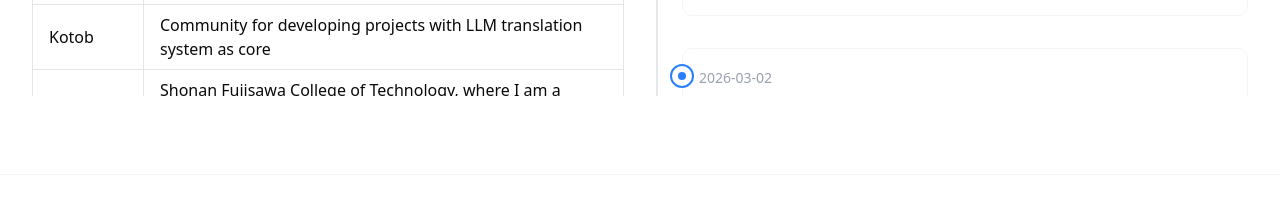
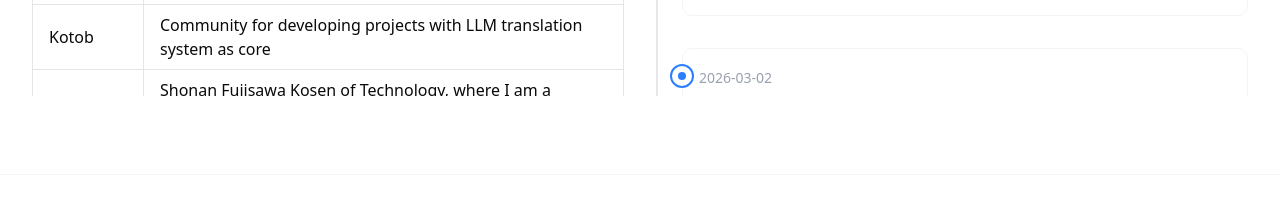
Before and after one commit to tanahiro2010/portfolio, a React (Vite) app: page /about in a window 1280 px wide. Shown: the part 557-758 px from the top of the page. Built offline with nearby package versions, Linux system fonts and the light colour scheme.

Commit message:
fix: SF-Kosenの表記を修正

```diff
--- a/src/app/about.tsx
+++ b/src/app/about.tsx
@@ -112,7 +112,7 @@ const About = () => {
                             ["UniProject", "Circle for Digital creation"],
                             ["UniSchool", "DX promotion team directly under Sanda Gakuen"],
                             ["Kotob", "Community for developing projects with LLM translation system as core"],
-                            ["SF-Kosen", "Shonan Fujisawa College of Technology, where I am a student and also serve as the vice president of the student council"],
+                            ["SF-Kosen", "Shonan Fujisawa Kosen of Technology, where I am a student and also serve as the vice president of the student council"],
                         ]} />
                     </div>
                     <div className="mt-6">
```
